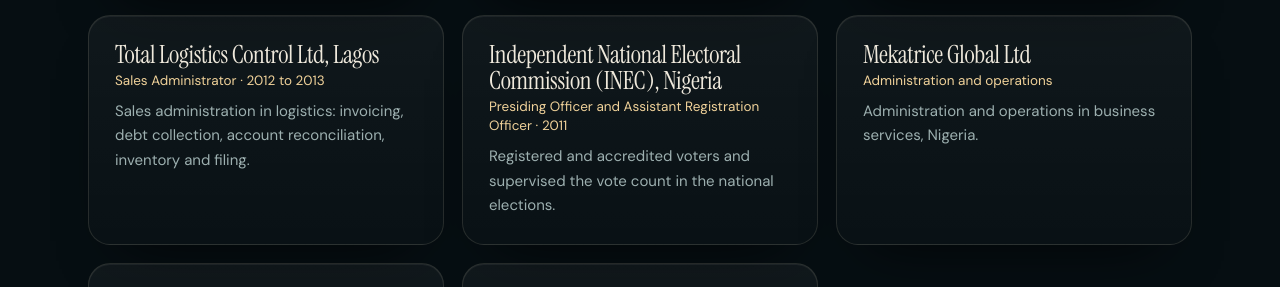
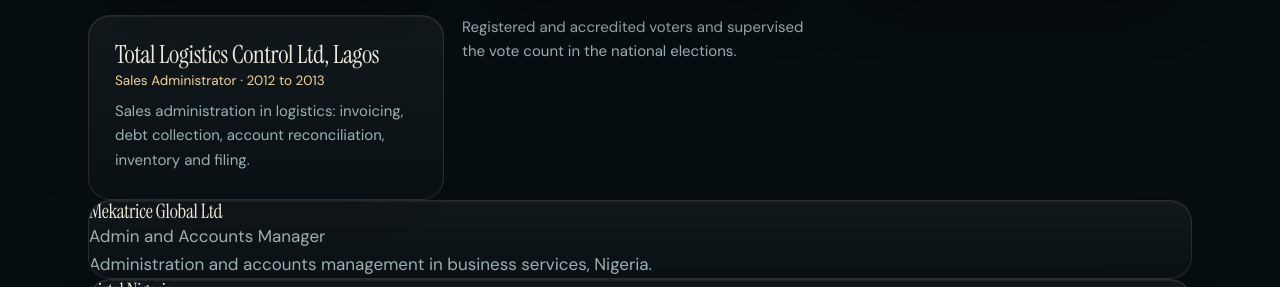
Before and after one commit to Paulolaide25/Paulolaide25.github.io, a plain HTML site: page index.html in a window 1280 px wide. Shown: the part 8456-8743 px from the top of the page. Drawn offline with Linux system fonts and the light colour scheme.

Commit message:
Remove INEC; set Mekatrice role to Admin and Accounts Manager
Co-Authored-By: Claude Sonnet 5.5 <noreply@anthropic.com>
Claude-Session: https://claude.ai/code/session_01KEmimoLWEJjCcdyw66rriJ

```diff
--- a/index.html
+++ b/index.html
@@ -507,9 +507,8 @@ footer{padding:34px 0 44px;border-top:1px solid var(--line);font-size:14px;color
     <div class="surf"><h3>Yorkshire Housing, Leeds</h3><div class="role">Customer Experience Advisor</div><p>Handling customer enquiries across multiple channels in a contact-centre environment, resolving queries and working with teams to improve performance.</p></div>
     <div class="surf"><h3>Healthcare, UK</h3><div class="role">Healthcare support</div><p>Frontline healthcare support, which gives me real operational context for healthcare analytics.</p></div>
     <div class="surf"><h3>Sterling Bank Plc, Lagos</h3><div class="role">Relationship Officer · 2014</div><p>Won new banking clients, advised them on accounts and loans, and handled account opening with the operations team.</p></div>
-    <div class="surf"><h3>Total Logistics Control Ltd, Lagos</h3><div class="role">Sales Administrator · 2012 to 2013</div><p>Sales administration in logistics: invoicing, debt collection, account reconciliation, inventory and filing.</p></div>
-    <div class="surf"><h3>Independent National Electoral Commission (INEC), Nigeria</h3><div class="role">Presiding Officer and Assistant Registration Officer · 2011</div><p>Registered and accredited voters and supervised the vote count in the national elections.</p></div>
-    <div class="surf"><h3>Mekatrice Global Ltd</h3><div class="role">Administration and operations</div><p>Administration and operations in business services, Nigeria.</p></div>
+    <div class="surf"><h3>Total Logistics Control Ltd, Lagos</h3><div class="role">Sales Administrator · 2012 to 2013</div><p>Sales administration in logistics: invoicing, debt collection, account reconciliation, inventory and filing.</p></div><p>Registered and accredited voters and supervised the vote count in the national elections.</p></div>
+    <div class="surf"><h3>Mekatrice Global Ltd</h3><div class="role">Admin and Accounts Manager</div><p>Administration and accounts management in business services, Nigeria.</p></div>
     <div class="surf"><h3>Airtel Nigeria</h3><div class="role">Corporate Sales Agent (contract) · 2010</div><p>Converted enterprise prospects into corporate clients and completed KYC checks and line activations.</p></div>
     <div class="surf"><h3>Dizl (music)</h3><div class="role">Singer-songwriter and recording artist</div><p>Four released singles, press reviews and broadcast and promotional collaborations in Nigeria and the UK.</p></div>
   </div>
```
Also changed, not shown: tech/index.html (+1 -2 lines).
